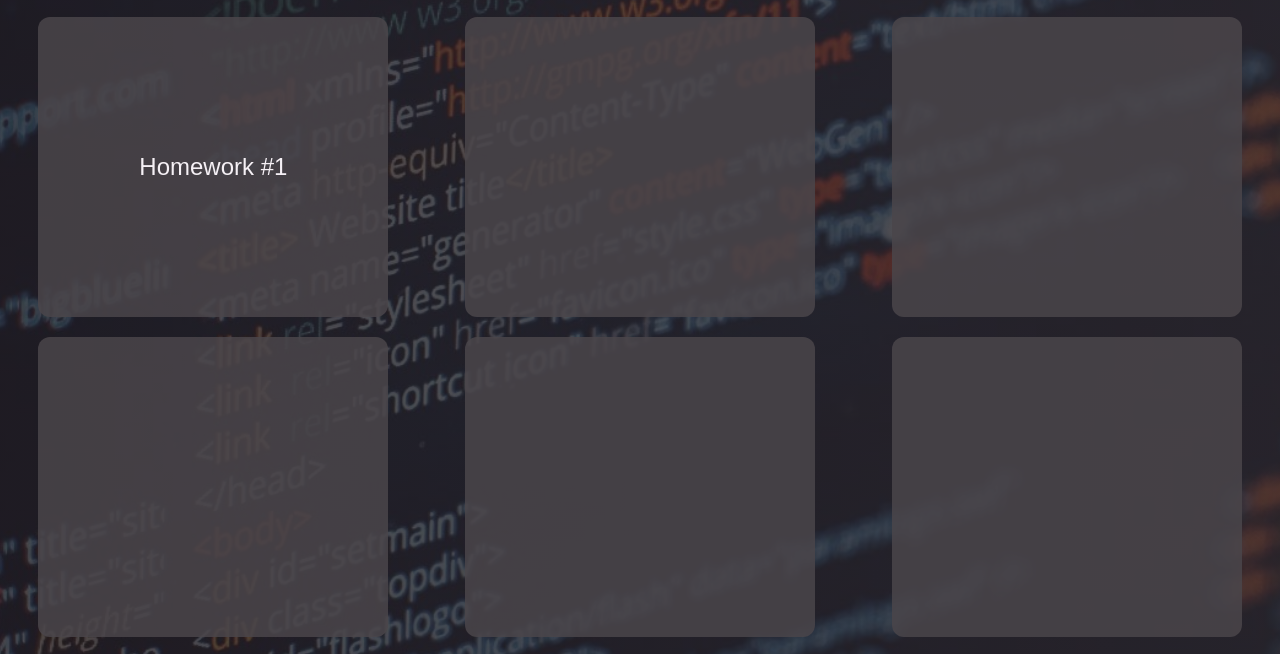
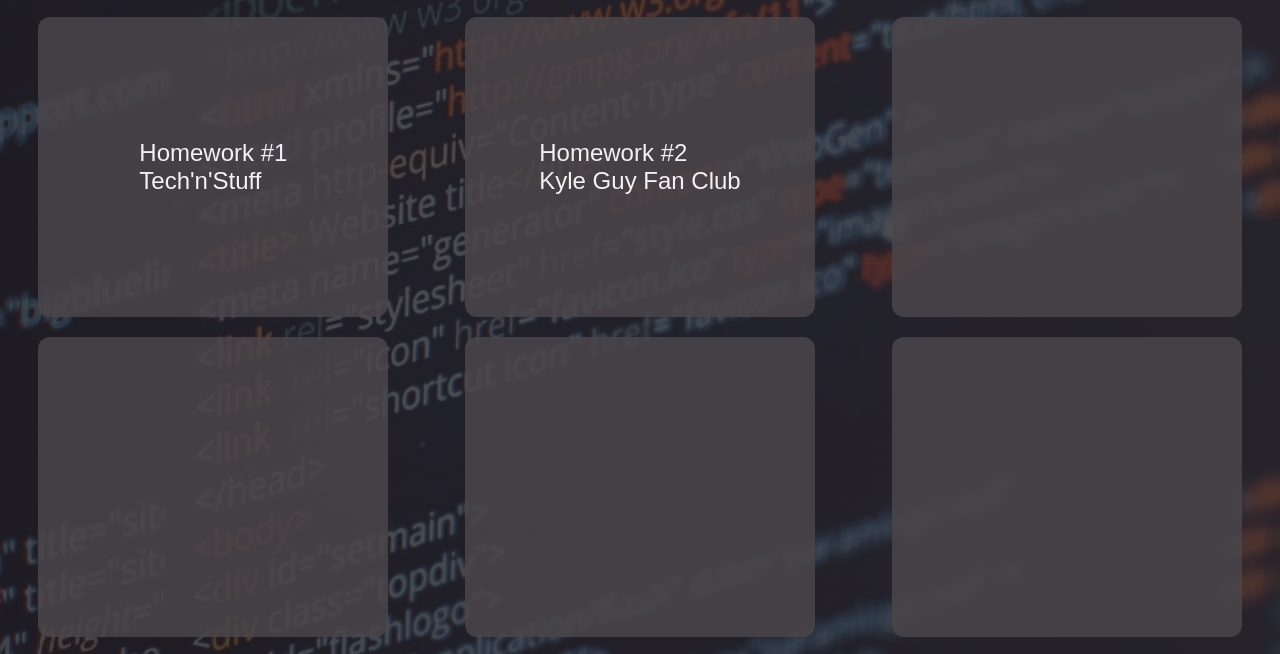
Before and after one commit to drewcoble/n315coursework, a plain HTML site: page index.html in a window 1280 px wide. Shown: the part 78-732 px from the top of the page. Drawn offline with Linux system fonts and the light colour scheme.

Commit message:
updated index.html links/added link to hw2

```diff
--- a/index.html
+++ b/index.html
@@ -14,11 +14,15 @@
     </div>
     <div class="projectContainer">
       <a
-        href="https://drewcoble.github.io/n315coursework/homework1/"
+        href="https://in-info-web4.informatics.iupui.edu/~ancoble/N315/homework1/"
         class="project"
-        >Homework #1</a
+        >Homework #1<br />Tech'n'Stuff</a
       >
-      <a href="#" class="project"></a>
+      <a
+        href="https://in-info-web4.informatics.iupui.edu/~ancoble/N315/homework2/"
+        class="project"
+        >Homework #2<br />Kyle Guy Fan Club</a
+      >
       <a href="#" class="project"></a>
       <a href="#" class="project"></a>
       <a href="#" class="project"></a>
```
